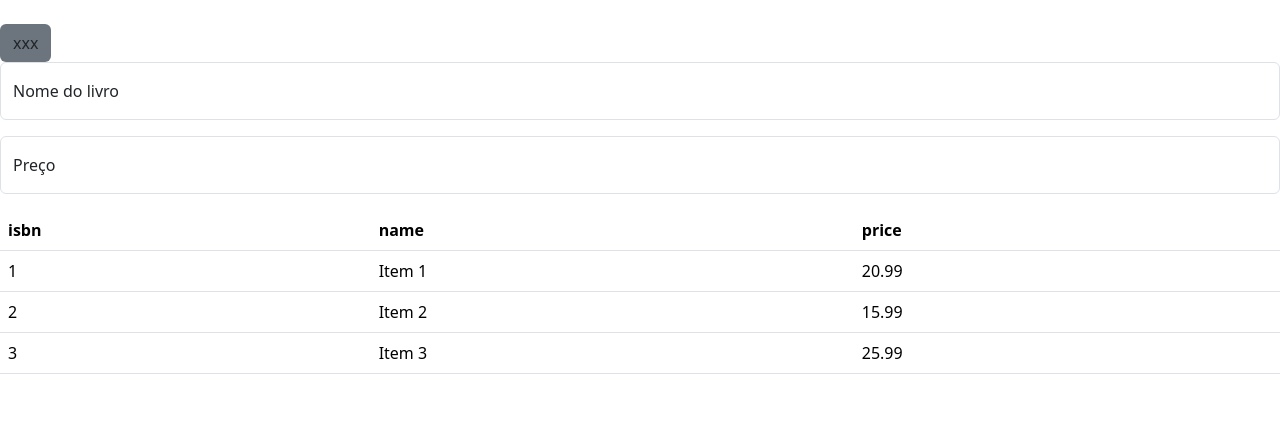
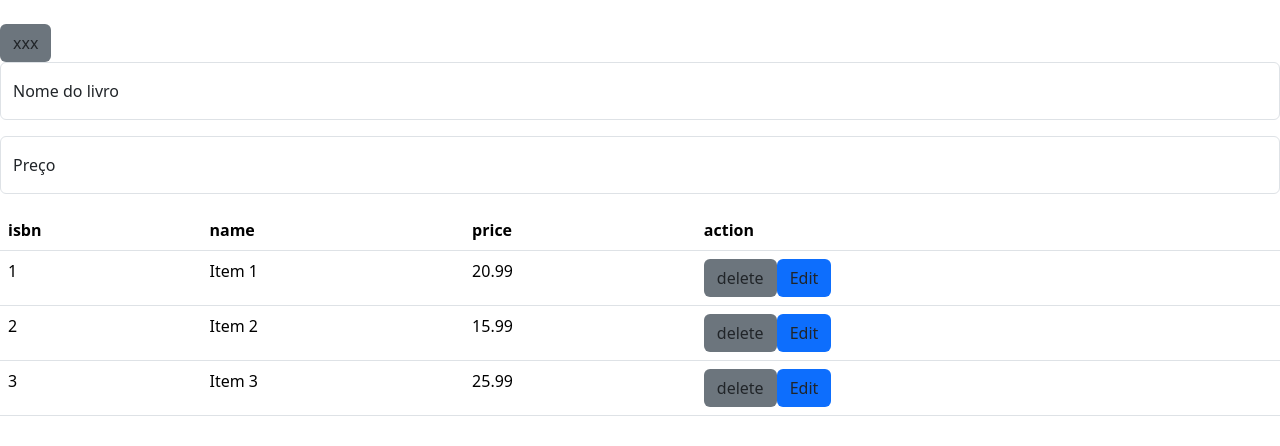
Before and after one commit to carol-kazue/BookSamsys, a React (Create React App) app in the folder frontend/: page / in a window 1280 px wide. Shown: the top 446 px of the page. Built offline with nearby package versions, Linux system fonts and the light colour scheme.

Commit message:
botões na tabela

```diff
--- /dev/null
+++ b/frontend/src/Types/Books.types.ts
@@ -0,0 +1,5 @@
+export type BookType ={
+    isbn : string,
+    name: string,
+    price: number
+}
--- a/frontend/src/components/Button/Button.tsx
+++ b/frontend/src/components/Button/Button.tsx
@@ -1,7 +1,6 @@
-import { string } from "prop-types";
 import { ButtonProps } from "./Button.types";
 
 export const Button = ({color,onClick,text, type}: ButtonProps): JSX.Element => {
     const bgColor = color==="primary"?"bg-primary":"bg-secondary"
-    return <button className={`btn ${bgColor}`} >{text}</button>
+    return <button onClick={onClick} className={`btn ${bgColor}`} type={type} >{text}</button>
 }
--- a/frontend/src/components/Button/Button.types.ts
+++ b/frontend/src/components/Button/Button.types.ts
@@ -4,5 +4,5 @@ export type ButtonProps = {
     onClick: MouseEventHandler;
     text: string;
     color: "primary" | "secondary";
-    type: string
+    type: "button" | "submit" | "reset" | undefined
 }
--- /dev/null
+++ b/frontend/src/components/Link/Link.tsx
@@ -0,0 +1,7 @@
+import { LinkProps } from "./Link.types"
+import {Link as LinkRoute} from "react-router-dom"
+
+export const Link = ({color,href,text}: LinkProps): JSX.Element => {
+    const bgColor = color==="primary"?"bg-primary":"bg-secondary"
+    return <LinkRoute to={href} className={`btn ${bgColor}`} >{text}</LinkRoute>
+}
--- /dev/null
+++ b/frontend/src/components/Link/Link.types.ts
@@ -0,0 +1,5 @@
+export type LinkProps = {
+    href : string,
+    text: string;
+    color: "primary" | "secondary";
+}
--- a/frontend/src/components/Table/Table.tsx
+++ b/frontend/src/components/Table/Table.tsx
@@ -1,8 +1,11 @@
+import { Button } from "../Button/Button";
 import { TabbleProps , TabbleIndexProps } from "./Table.types";
 export const TableIndex  = ({scopeIndex,text}:TabbleIndexProps): JSX.Element =>{
     return  <th scope={scopeIndex}>{text}</th>
 }
 export const Table = ({data, columns}:TabbleProps): JSX.Element =>{
+
+
     return   <table className="table table-hover">
     <thead>
       <tr>
@@ -15,7 +18,9 @@ export const Table = ({data, columns}:TabbleProps): JSX.Element =>{
     {data.map((row, rowIndex) => (
           <tr key={rowIndex}>
             {columns.map((column, colIndex) => (
-              <td key={colIndex}>{row[column]}</td>
+              <td key={colIndex}>
+                {(typeof row[column] === "function") ? row[column]() :row[column]}
+                </td>
             ))}
           </tr>
         ))}
--- a/frontend/src/pages/Books/Books.tsx
+++ b/frontend/src/pages/Books/Books.tsx
@@ -1,23 +1,41 @@
-import { Link } from "react-router-dom";
+import { Link } from "../../components/Link/Link";
 import { Button } from '../../components/Button/Button';
 import { Input } from '../../components/Input/Input';
 
 import  "bootstrap/dist/css/bootstrap.min.css";
 import { Table, TableIndex } from "../../components/Table/Table";
-const books = [
-  { isbn: 1, name: 'Item 1', price: 20.99 },
-  { isbn: 2, name: 'Item 2', price: 15.99 },
-  { isbn: 3, name: 'Item 3', price: 25.99 },
+import { BookType } from "../../Types/Books.types";
+import { BookTableDataType } from "./Books.types";
+import { ReactNode } from "react";
+const books:BookType[] = [
+  { isbn: "1", name: 'Item 1', price: 20.99 },
+  { isbn: "2", name: 'Item 2', price: 15.99 },
+  { isbn: "3", name: 'Item 3', price: 25.99 },
 ];
-const columns = ['isbn', 'name', 'price'];
+const ActionCell =({book}: {book: BookType}) =>(
+  <div>
+    <Button
+      onClick={()=>(console.log(book.name, "deletar"))}
+      text="delete"
+      type="button"
+      color="secondary"
+    />
+    <Link href="#" text="Edit" color="primary"/>
+  </div>
+)
+
+const booksTransformer =(books: BookType[]): BookTableDataType[] => {
+  return books.map((book:BookType):BookTableDataType =>({...book,action: (() => (<ActionCell book={book} />)) as unknown as ReactNode}))
+}
+const columns = ['isbn', 'name', 'price', 'action'];
 function Books() {
     return (
       <div className="Books">
         <br />
-        <Button text='xxx' type="subimit" onClick={()=>{}} color='secondary'></Button>
+        <Button text='xxx' type="submit" onClick={()=>{}} color='secondary'></Button>
         <Input type='livro' id='floatingInput' label="Nome do livro" placeholder='Nome do livro'></Input>
         <Input type='livro' id='floatingInput' label="Preço" placeholder='Preço'></Input>
-        <Table data={books} columns={columns} />
+        <Table data={booksTransformer(books)} columns={columns}   />
         </div>
     );
   }
--- /dev/null
+++ b/frontend/src/pages/Books/Books.types.ts
@@ -0,0 +1,6 @@
+import { ReactNode } from "react";
+import { BookType } from "../../Types/Books.types";
+
+export type BookTableDataType = BookType & {
+    action : ReactNode
+}
```
